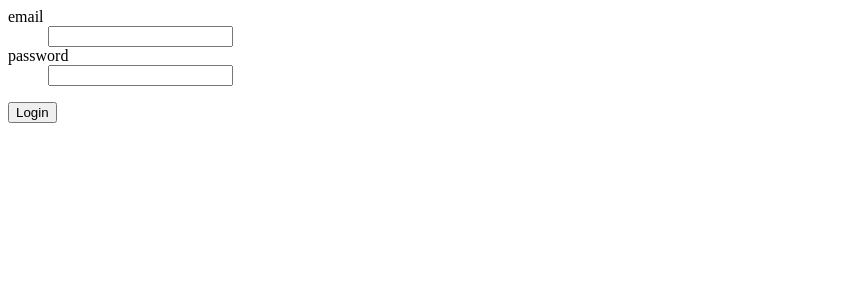
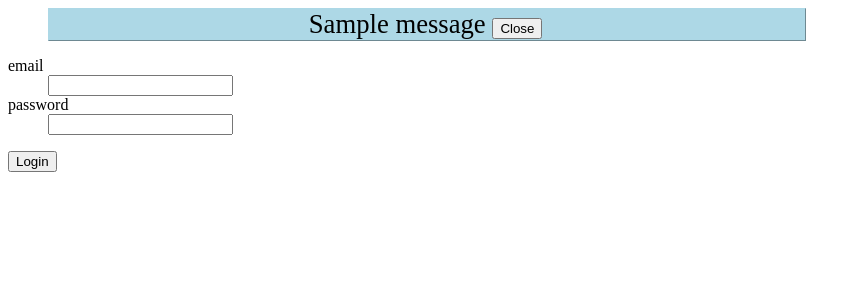
Before and after one commit to Team6ASE2021/MMIAB-PRIMER, a Flask app: page /login in a window 1280 px wide. Shown: the top 300 px of the page, without its empty margins (0-861 px from the left). Run offline with Flask 2, Linux system fonts and the light colour scheme; tables that the repository leaves empty hold one stand-in row (values such as "Sample post"); one stand-in notice (Sample message) is shown.

Commit message:
pop-up_template

```diff
--- a/monolith/templates/edit_message.html
+++ b/monolith/templates/edit_message.html
@@ -1,5 +1,7 @@
 <html>
  <body>
+
+  {% include 'pop-up.html' %}
 
  {% if current_user.is_authenticated and current_user.id == id_sender %}
 
--- a/monolith/templates/index.html
+++ b/monolith/templates/index.html
@@ -1,4 +1,6 @@
 <h1>My Message in a Bottle -- Primer</h1>
+
+{% include 'pop-up.html' %}
 
 {% if current_user.is_authenticated %}
   Hi {{ current_user.firstname }}! <a href="/logout">Logout</a>
--- a/monolith/templates/login.html
+++ b/monolith/templates/login.html
@@ -1,4 +1,5 @@
 <html>
+  {% include 'pop-up.html' %}
  <body>
   <form action="" method="POST">
     {{ form.hidden_tag() }}
--- /dev/null
+++ b/monolith/templates/pop-up.html
@@ -0,0 +1,34 @@
+<head>
+    <style>
+        .pop-up_box {
+            color : black;
+            border: 1px outset lightblue;
+            background-color: lightblue;
+            text-align: center;
+            font-size: 20pt;
+            display: inline-block;
+            min-width: 20cm;
+            min-height: 20pt;
+        }
+        .button>div{
+            margin-right: 2pt;
+        }
+    </style>
+</head>
+
+{% with messages = get_flashed_messages() %}
+  {% if messages %}
+    <ul class=flashes>
+    {% for message in messages %}
+      <div class="pop-up_box" id=pop-up>
+          <div class="button">
+            <div>
+              {{message}}
+              <button class="close" onclick="document.getElementById('pop-up').style.display='none';">Close</button>
+            </div>
+          </div>
+      </div>
+    {% endfor %}
+    </ul>
+  {% endif %}
+{% endwith %}
--- a/monolith/views/auth.py
+++ b/monolith/views/auth.py
@@ -1,4 +1,4 @@
-from flask import Blueprint, redirect, render_template
+from flask import Blueprint, redirect, render_template, flash
 from flask_login import login_user, logout_user
 
 from monolith.database import User, db
@@ -16,7 +16,12 @@ def login():
         user = q.first()
         if user is not None and user.authenticate(password):
             login_user(user)
+            flash("Logged in!")
             return redirect('/')
+        elif user is not None and user.authenticate(password) == 0:
+            flash("Wrong password")
+        else:
+            flash("Wrong email")
     return render_template('login.html', form=form)
 
 
```
Also changed, not shown: monolith/background.py (+5 -2 lines), monolith/views/messages.py (+20 -1 lines), 1 other file.
